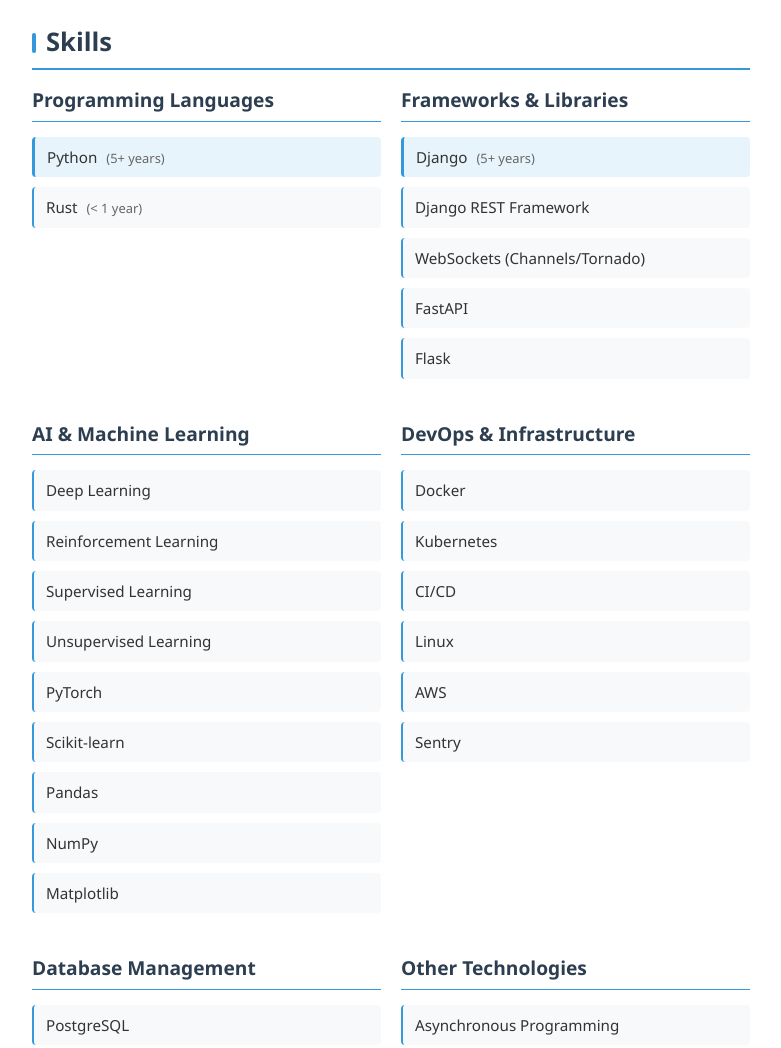
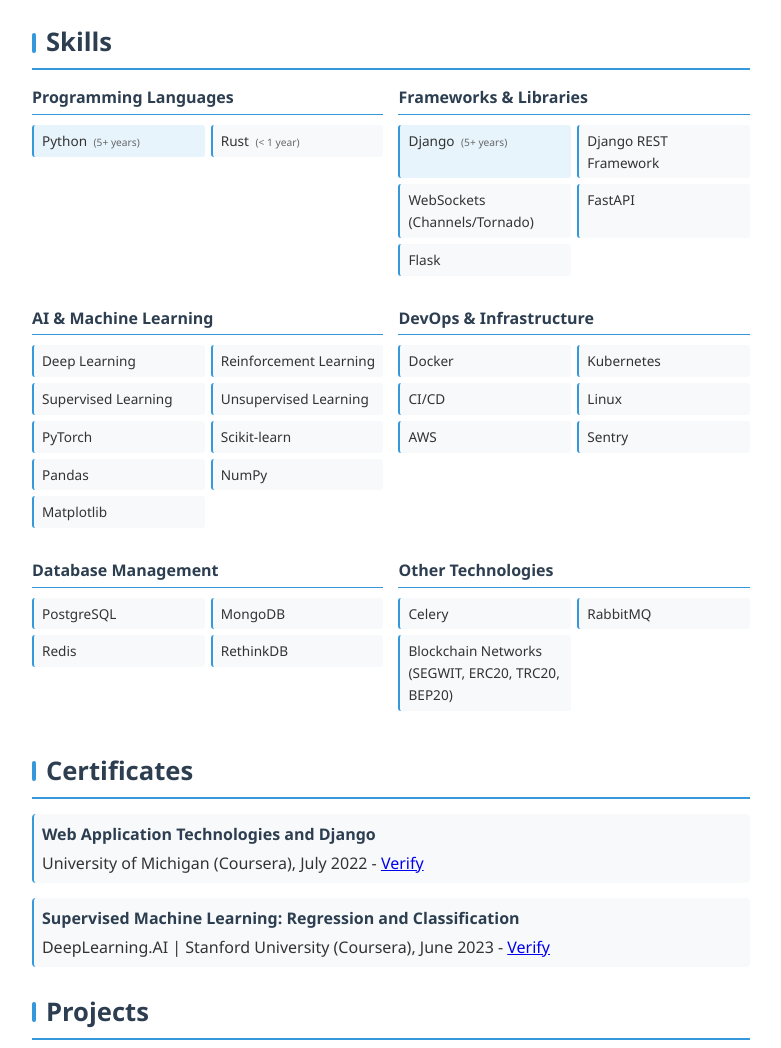
Before and after one commit to mrdjango/cv, a plain HTML site: page index.html in a window 1280 px wide. Shown: the part 3716-4764 px from the top of the page, without its empty margins (249-1030 px from the left). Drawn offline with Linux system fonts and the light colour scheme.

Commit message:
style: Refine skills section layout with compact visual tweaks

```diff
--- a/index.html
+++ b/index.html
@@ -298,44 +298,44 @@
         .skills-container {
             display: grid;
             grid-template-columns: 1fr 1fr;
-            gap: 20px;
+            gap: 15px;
         }
 
         .skills-category {
-            margin-bottom: 20px;
+            margin-bottom: 15px;
         }
 
         .skills-category h3 {
-            font-size: 1.2em;
+            font-size: 1em;
             color: #2c3e50;
-            margin: 0 0 15px 0;
-            padding-bottom: 5px;
+            margin: 0 0 10px 0;
+            padding-bottom: 3px;
             border-bottom: 1px solid #3498db;
         }
 
         .skills-grid {
             display: grid;
-            grid-template-columns: repeat(auto-fill, minmax(180px, 1fr));
-            gap: 10px;
+            grid-template-columns: repeat(auto-fill, minmax(160px, 1fr));
+            gap: 6px;
         }
 
         .skill-item {
             background-color: #f8f9fa;
             border-left: 2px solid #3498db;
-            padding: 8px 12px;
-            border-radius: 4px;
-            font-size: 0.95em;
+            padding: 5px 8px;
+            border-radius: 3px;
+            font-size: 0.85em;
         }
 
         .skill-item.featured {
             background-color: #e8f4fc;
-            border-left-width: 3px;
+            border-left-width: 2px;
         }
 
         .skill-item .years {
-            font-size: 0.85em;
+            font-size: 0.75em;
             color: #666;
-            margin-left: 5px;
+            margin-left: 3px;
         }
 
         @media (max-width: 768px) {
@@ -574,7 +574,6 @@
                 <div class="skills-category">
                     <h3>Other Technologies</h3>
                     <div class="skills-grid">
-                        <div class="skill-item">Asynchronous Programming</div>
                         <div class="skill-item">Celery</div>
                         <div class="skill-item">RabbitMQ</div>
                         <div class="skill-item">Blockchain Networks (SEGWIT, ERC20, TRC20, BEP20)</div>
```
